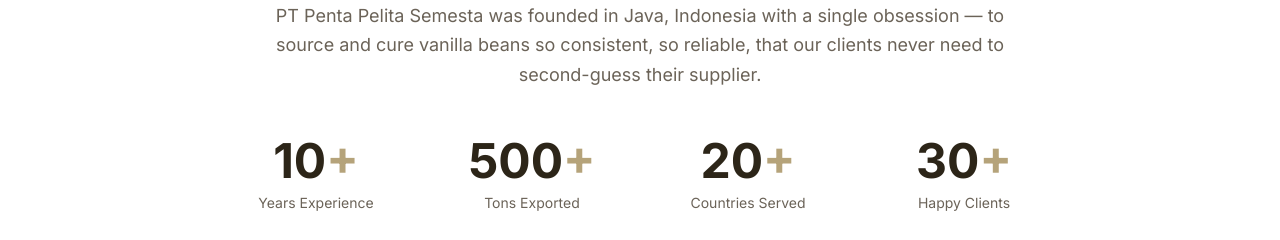
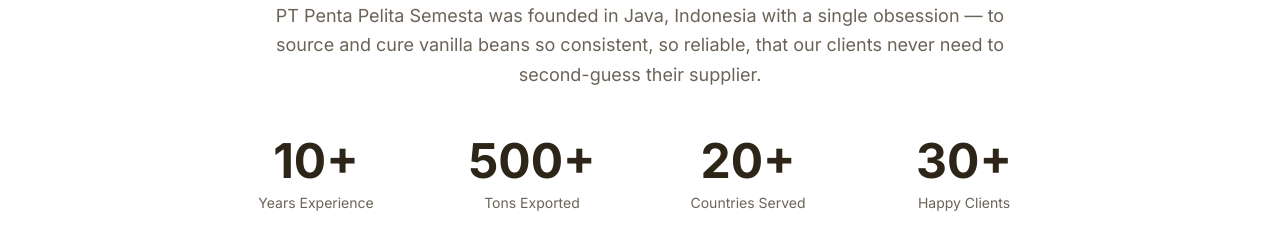
Before and after one commit to irfanmulachela-glitch/vanilla, a Next.js app: page / in a window 1280 px wide. Shown: the part 1300-1540 px from the top of the page. Built offline with nearby package versions, Linux system fonts and the light colour scheme.

Commit message:
Add counting animation to homepage stats

```diff
--- a/src/app/page.tsx
+++ b/src/app/page.tsx
@@ -16,6 +16,7 @@ import {
   MapPin,
 } from "lucide-react";
 import { siteConfig, breadcrumbSchema } from "@/lib/config";
+import { AnimatedCounter } from "@/components/animated-counter";
 
 export const metadata: Metadata = {
   title: "Premium Vanilla Supplier Indonesia | B2B Wholesale Export",
@@ -122,8 +123,7 @@ export default function HomePage() {
             ].map((stat) => (
               <div key={stat.label}>
                 <p className="text-4xl lg:text-5xl font-bold text-[#2C2518] mb-2">
-                  <span>{stat.value}</span>
-                  <span className="text-[#B5A37A]">{stat.suffix}</span>
+                  <AnimatedCounter value={stat.value} suffix={stat.suffix} />
                 </p>
                 <p className="text-sm text-[#6B6358]">{stat.label}</p>
               </div>
--- /dev/null
+++ b/src/components/animated-counter.tsx
@@ -0,0 +1,60 @@
+"use client";
+
+import { useEffect, useRef, useState } from "react";
+
+interface AnimatedCounterProps {
+  value: number;
+  suffix?: string;
+  duration?: number;
+}
+
+export function AnimatedCounter({
+  value,
+  suffix = "",
+  duration = 2000,
+}: AnimatedCounterProps) {
+  const [count, setCount] = useState(0);
+  const ref = useRef<HTMLSpanElement>(null);
+  const hasAnimated = useRef(false);
+
+  useEffect(() => {
+    const observer = new IntersectionObserver(
+      ([entry]) => {
+        if (entry.isIntersecting && !hasAnimated.current) {
+          hasAnimated.current = true;
+          const start = 0;
+          const end = value;
+          const startTime = performance.now();
+
+          const animate = (currentTime: number) => {
+            const elapsed = currentTime - startTime;
+            const progress = Math.min(elapsed / duration, 1);
+            const eased = 1 - Math.pow(1 - progress, 3);
+            const current = Math.floor(start + (end - start) * eased);
+            setCount(current);
+
+            if (progress < 1) {
+              requestAnimationFrame(animate);
+            }
+          };
+
+          requestAnimationFrame(animate);
+        }
+      },
+      { threshold: 0.5 }
+    );
+
+    if (ref.current) {
+      observer.observe(ref.current);
+    }
+
+    return () => observer.disconnect();
+  }, [value, duration]);
+
+  return (
+    <span ref={ref}>
+      {count}
+      {suffix}
+    </span>
+  );
+}
```
